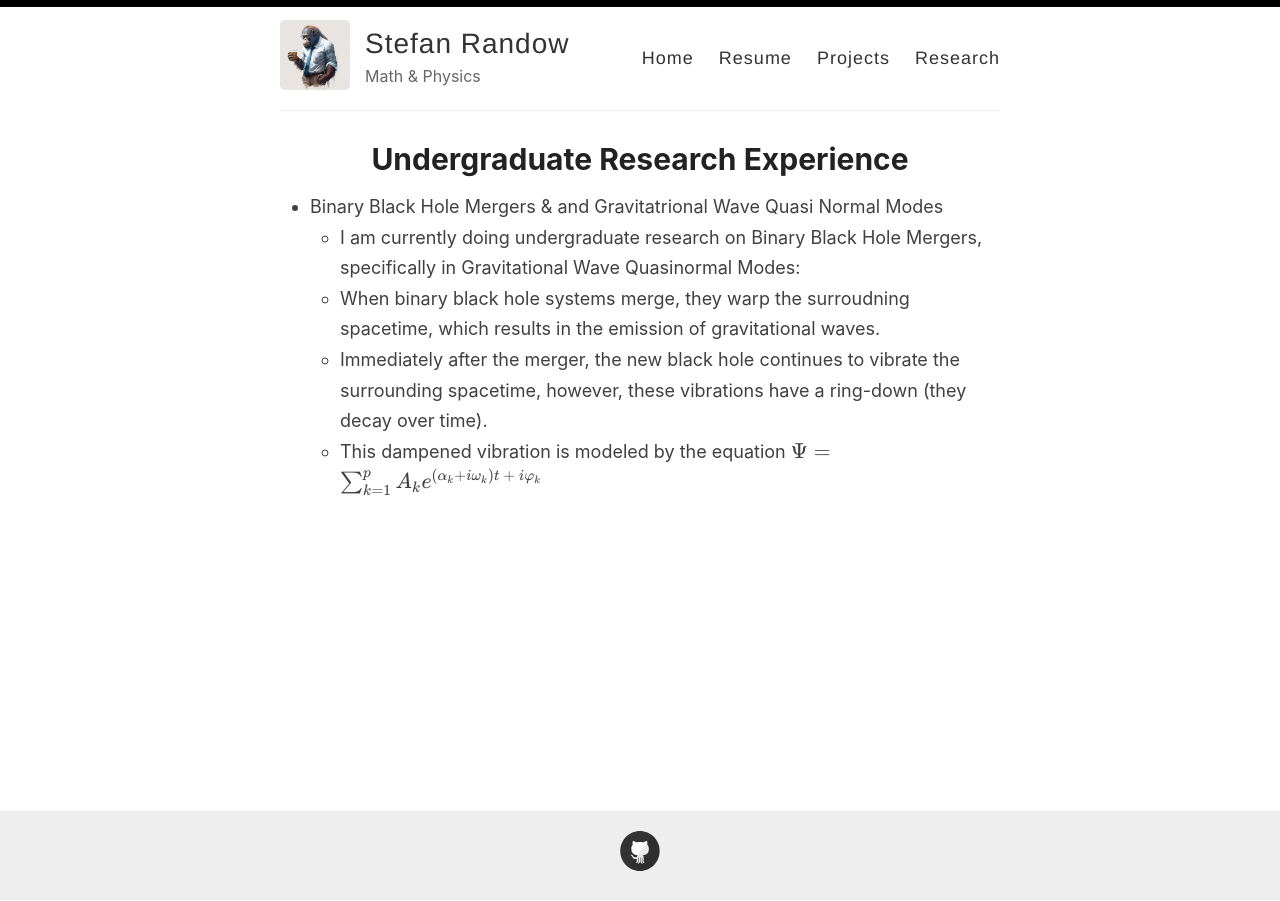
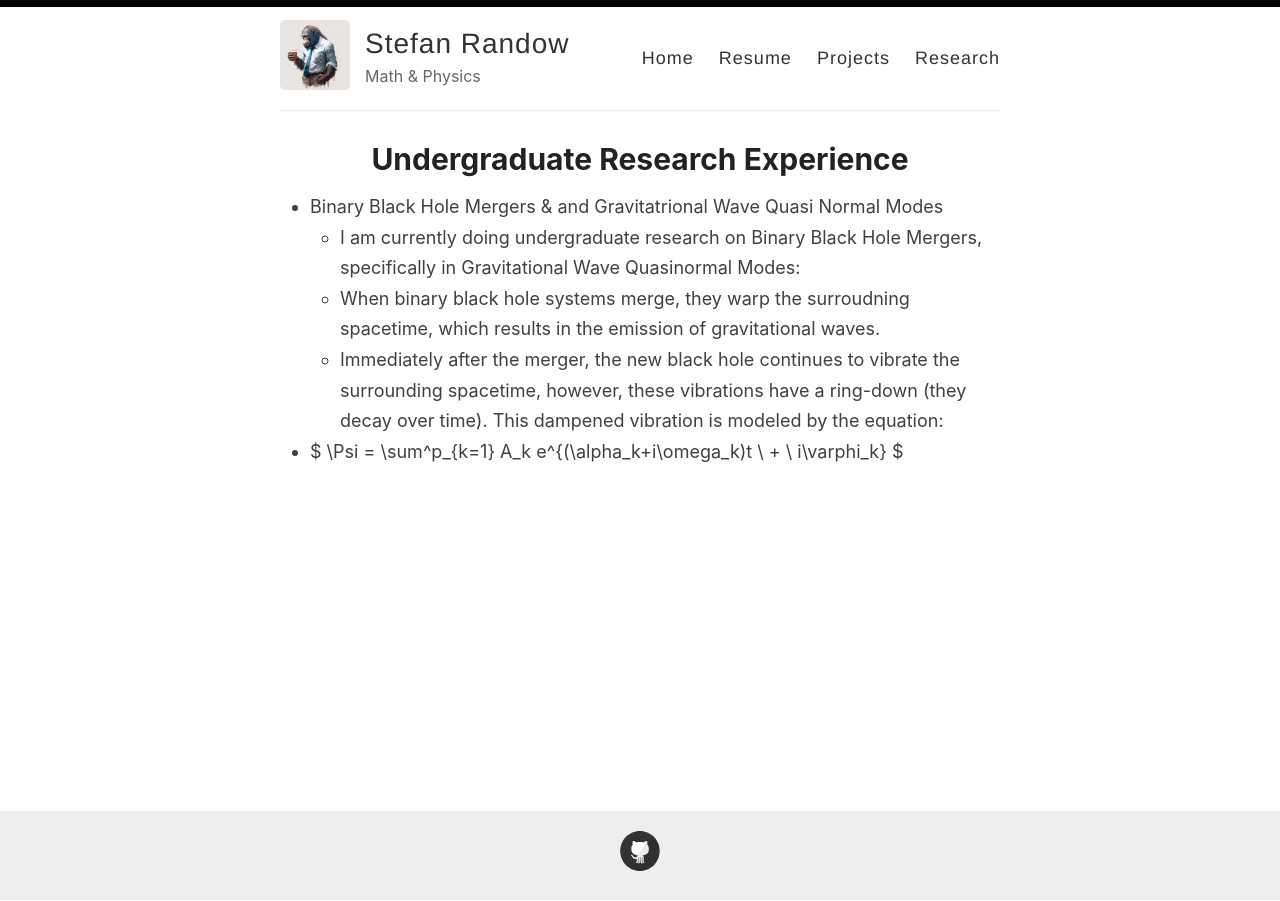
Before and after one commit to StefanRandow/StefanRandow.github.io, a Jekyll site: the page built from _pages/research.md, in a window 1280 px wide. Built offline with Jekyll 4.4.1, drawn with Linux system fonts in a browser that asks for light colours; nearby versions of some CDN libraries.

```diff
--- a/_pages/research.md
+++ b/_pages/research.md
@@ -7,5 +7,5 @@ permalink: /research/
 - Binary Black Hole Mergers & and Gravitatrional Wave Quasi Normal Modes
 	- I am currently doing undergraduate research on Binary Black Hole Mergers, specifically in Gravitational Wave Quasinormal Modes:
 	- When binary black hole systems merge, they warp the surroudning spacetime, which results in the emission of gravitational waves.
-	- Immediately after the merger, the new black hole continues to vibrate the surrounding spacetime, however, these vibrations have a ring-down (they decay over time).
-	- This dampened vibration is modeled by the equation $$ \Psi = \sum^p_{k=1} A_k e^{(\alpha_k+i\omega_k)t \ + \  i\varphi_k} $$
+	- Immediately after the merger, the new black hole continues to vibrate the surrounding spacetime, however, these vibrations have a ring-down (they decay over time). This dampened vibration is modeled 	by the equation:
+ -  $ \Psi = \sum^p_{k=1} A_k e^{(\alpha_k+i\omega_k)t \ + \  i\varphi_k} $
```
